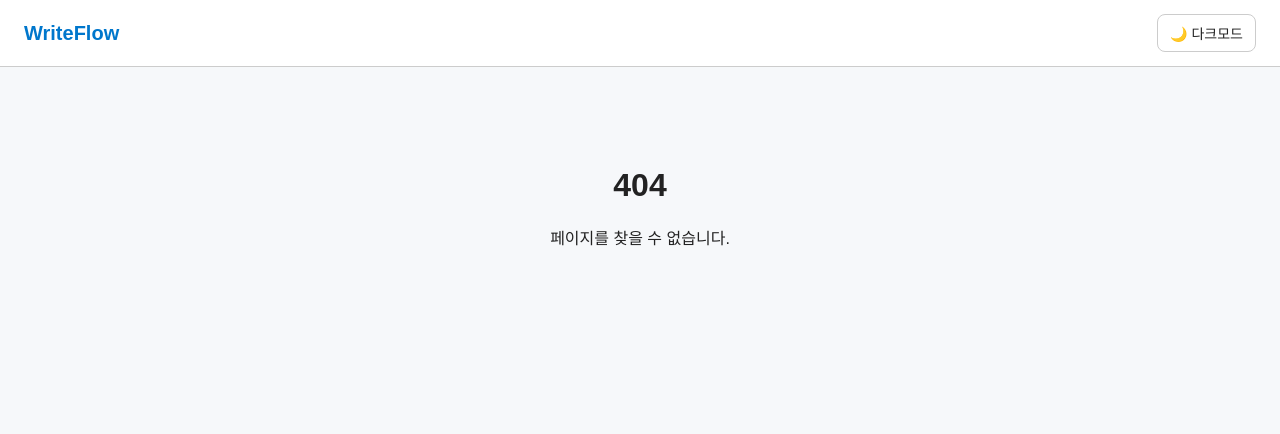
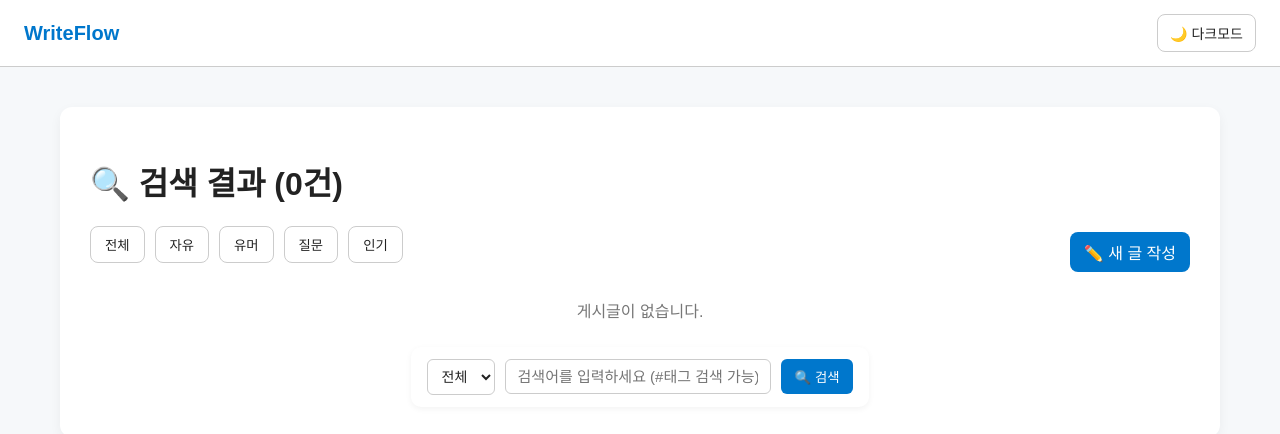
Before and after one commit to sgbada/writeflow, a React (Vite) app in the folder apps/web-public/: page /search in a window 1280 px wide. Before the commit this address had no page. Shown: the top 434 px of the page. Built offline with nearby package versions, Linux system fonts and the light colour scheme; what react-quill-new would draw is missing.

Commit message:
feat: 검색 기능  수정

```diff
--- a/apps/web-public/src/PostsList.tsx
+++ b/apps/web-public/src/PostsList.tsx
@@ -1,3 +1,4 @@
+
 import { Link, useParams, useNavigate, useLocation } from 'react-router-dom'
 import { usePostsStore } from './store/posts'
 import { useState, useEffect, ChangeEvent, FormEvent } from 'react'
@@ -9,61 +10,64 @@ export default function PostsList() {
   const navigate = useNavigate()
   const { posts } = usePostsStore()
 
-  const [board, setBoard] = useState<string>(boardName || '전체')
-  const [query, setQuery] = useState<string>(tagName ? `#${tagName}` : '')
+
+  const [board, setBoard] = useState(boardName || '전체')
+  const [query, setQuery] = useState(tagName ? `#${tagName}` : '')
   const [mode, setMode] = useState<'all' | 'title' | 'content' | 'tag'>(tagName ? 'tag' : 'all')
-  const [page, setPage] = useState<number>(1)
-  const postsPerPage = 10
+  const [page, setPage] = useState(1)
+  const postsPerPage = 15
   const TITLE_LIMIT = 25
-
-  // ✅ 인기 라우트 여부/기준
   const isPopular = location.pathname.startsWith('/popular')
   const POPULAR_THRESHOLD = 1
-
-  // 경로/파라미터 변화에 따른 상태 초기화
+  const [inputValue, setInputValue] = useState('')
+  // ✅ 검색어를 주소에서 불러오기 (/search?q=...)
   useEffect(() => {
-    if (isPopular) {
+  const sp = new URLSearchParams(location.search)
+  const q = sp.get('q')?.trim() || ''
+  if (location.pathname.startsWith('/search')) {
+    setBoard('검색 결과')
+    setQuery(q)
+    setInputValue(q) // ✅ 입력창에도 반영
+    setMode(q.startsWith('#') ? 'tag' : 'all')
+  } else if (isPopular) {
     setBoard('인기')
     setQuery('')
+    setInputValue('')
     setMode('all')
   } else {
     setBoard(boardName || '전체')
     if (tagName) {
       setQuery(`#${tagName}`)
+      setInputValue(`#${tagName}`)
       setMode('tag')
-      } else if (location.pathname === '/') {
+    } else {
       setQuery('')
+      setInputValue('')
       setMode('all')
     }
   }
   setPage(1)
-  }, [boardName, tagName, location.pathname, isPopular])
+}, [location.pathname, location.search, boardName, tagName, isPopular])
 
-  // 태그 검색이 아닌데 /tag/* 경로라면 홈으로
-  useEffect(() => {
-    if (!query.startsWith('#')) {
-      if (location.pathname.startsWith('/tag/')) navigate('/')
-    }
-  }, [query, navigate, location.pathname])
-
-  const handleBoardChange = (e: ChangeEvent<HTMLSelectElement>) => {
-    const selected = e.target.value
-    setBoard(selected)
-    if (selected === '전체') navigate('/')
-    else navigate(`/board/${selected}`)
+// ✅ 검색 제출 시 query 갱신
+const handleSearchSubmit = (e: FormEvent) => {
+  e.preventDefault()
+  const trimmed = inputValue.trim()
+  if (trimmed) navigate(`/search?q=${encodeURIComponent(trimmed)}`)
 }
 
-  const handleSearchSubmit = (e: FormEvent) => {
-    e.preventDefault()
-    setPage(1)
-  }
+  // ✅ 실시간 필터링 → 검색 페이지에서만 적용
+  const baseFiltered = posts.filter((p: Post) => {
+    const isSearchPage = location.pathname.startsWith('/search')
+    const q = (isSearchPage ? query : '').replace(/^#/, '').toLowerCase()
+    const boardMatch =
+      isPopular || isSearchPage
+        ? true
+        : board === '전체' || p.board === board
 
-  // 1차 필터: 말머리/검색어/태그 (인기는 말머리 무시)
-  const baseFiltered = posts.filter((p: Post) => {
-    const q = query.replace(/^#/, '').toLowerCase()
-    const boardMatch = isPopular ? true : (board === '전체' || p.board === board)
+    if (!q) return boardMatch
 
-    if (mode === 'tag') {
+    if (mode === 'tag' || query.startsWith('#')) {
       return boardMatch && (p.tags || []).some((t) => t.toLowerCase() === q)
     }
 
@@ -71,13 +75,14 @@ export default function PostsList() {
       mode === 'title'
         ? p.title.toLowerCase().includes(q)
         : mode === 'content'
-        ? p.content.toLowerCase().includes(q)
-        : p.title.toLowerCase().includes(q) || p.content.toLowerCase().includes(q)
+        ? (p.content || '').toLowerCase().includes(q)
+        : (p.title + (p.content || '')).toLowerCase().includes(q)
 
     return boardMatch && match
   })
 
-  // ✅ 인기 전용 필터/정렬: 추천 내림차순, 같으면 최신순
+
+  // ✅ 인기/일반 정렬
   const filtered = isPopular
     ? baseFiltered
         .filter((p) => (p.likes ?? 0) >= POPULAR_THRESHOLD)
@@ -86,14 +91,15 @@ export default function PostsList() {
             (b.likes ?? 0) - (a.likes ?? 0) ||
             +new Date(b.createdAt) - +new Date(a.createdAt)
         )
-    // 일반 목록은 최신글이 위로 (reverse)
     : baseFiltered.slice().reverse()
 
+  // ✅ 페이지네이션
   const totalPages = Math.ceil(filtered.length / postsPerPage)
   const start = (page - 1) * postsPerPage
   const end = start + postsPerPage
   const currentPosts = filtered.slice(start, end)
 
+  // ✅ 날짜 포맷
   const formatDate = (dateStr: string) => {
     const date = new Date(dateStr)
     const now = new Date()
@@ -102,25 +108,22 @@ export default function PostsList() {
       date.getMonth() === now.getMonth() &&
       date.getDate() === now.getDate()
 
-    if (isToday) {
-      return date.toLocaleTimeString('ko-KR', {
-        hour: '2-digit',
-        minute: '2-digit',
-        hour12: false,
-      })
-    } else {
-      return date.toLocaleDateString('ko-KR', {
-        month: '2-digit',
-        day: '2-digit',
-      })
-    }
+    return isToday
+      ? date.toLocaleTimeString('ko-KR', { hour: '2-digit', minute: '2-digit', hour12: false })
+      : date.toLocaleDateString('ko-KR', { month: '2-digit', day: '2-digit' })
   }
 
   return (
     <div className="container">
-      <h1>익명 게시판</h1>
+      <h1>
+        {location.pathname.startsWith('/search')
+          ? `🔍 검색 결과 (${filtered.length}건)`
+          : board === '인기'
+          ? '🔥 인기글'
+          : '익명 게시판'}
+      </h1>
 
-      {/* ✅ 게시판 탭 + 새 글 작성 버튼 */}
+      {/* 탭 */}
       <div className="board-tabs-row">
         <div className="board-tabs">
           {['전체', '자유', '유머', '질문', '인기'].map((b) => (
@@ -139,11 +142,15 @@ export default function PostsList() {
             </button>
           ))}
         </div>
-
         <Link to="/write" className="write-btn">✏️ 새 글 작성</Link>
       </div>
 
-      {/* ✅ 게시글 표 헤더 */}
+      {/* 게시글 */}
+      {filtered.length === 0 ? (
+        <p style={{ textAlign: 'center', marginTop: '20px', color: '#777' }}>
+          게시글이 없습니다.
+        </p>
+      ) : (
         <div className="post-table">
           <div className="post-table-header">
             <div className="col-num">번호</div>
@@ -154,23 +161,18 @@ export default function PostsList() {
             <div className="col-views">조회</div>
             <div className="col-likes">추천</div>
           </div>
-
-        {/* 게시글 리스트 */}
           {currentPosts.map((p, idx) => (
             <div key={p.id} className="post-row">
               <div className="col-num">{filtered.length - (start + idx)}</div>
               <div className="col-board">[{p.board}]</div>
               <div className="col-title">
                 <Link to={`/post/${p.id}`} className="title-link">
-              {(p.likes ?? 0) >= POPULAR_THRESHOLD && (
-                <span className="badge-hot">🔥 인기</span>
-              )}
+                  {(p.likes ?? 0) >= POPULAR_THRESHOLD && <span className="badge-hot">🔥 인기</span>}
                   {p.title.length > TITLE_LIMIT ? p.title.slice(0, TITLE_LIMIT) + '...' : p.title}
                   {p.comments?.length > 0 && (
                     <span className="comment-count">[{p.comments.length}]</span>
                   )}
                 </Link>
-
               </div>
               <div className="col-writer">익명</div>
               <div className="col-date">{formatDate(p.createdAt)}</div>
@@ -179,8 +181,9 @@ export default function PostsList() {
             </div>
           ))}
         </div>
+      )}
 
-      {/* ✅ 페이지네이션 */}
+      {/* 페이지네이션 */}
       {totalPages > 1 && (
         <div className="pagination">
           {Array.from({ length: totalPages }).map((_, i) => (
@@ -195,7 +198,7 @@ export default function PostsList() {
         </div>
       )}
 
-      {/* ✅ 페이지네이션 밑에 검색창 */}
+      {/* 검색창 */}
       <div className="search-area">
         <form onSubmit={handleSearchSubmit} className="search-form">
           <select
@@ -211,10 +214,11 @@ export default function PostsList() {
           <input
             type="text"
             placeholder="검색어를 입력하세요 (#태그 검색 가능)"
-            value={query}
-            onChange={(e) => setQuery(e.target.value)}
+            value={inputValue}
+            onChange={(e) => setInputValue(e.target.value)} // ✅ 이제 query는 안 바뀜
             className="search-box"
           />
+
 
           <button type="submit" className="search-btn">🔍 검색</button>
         </form>
--- a/apps/web-public/src/app.tsx
+++ b/apps/web-public/src/app.tsx
@@ -25,13 +25,21 @@ function AppRoutes() {
   const location = useLocation()
   return (
     <Routes>
+      {/* 기본 라우트 */}
       <Route path="/" element={<PostsList key="home" />} />
       <Route path="/board/:boardName" element={<PostsList key={location.pathname} />} />
       <Route path="/tag/:tagName" element={<PostsList key={location.pathname} />} />
       <Route path="/popular" element={<PostsList key="popular" />} />
+
+      {/* ✅ 추가된 검색 라우트 */}
+      <Route path="/search" element={<PostsList key={`search-${location.search}`} />} />
+
+      {/* 상세/작성/수정 */}
       <Route path="/post/:id" element={<PostDetail key={location.pathname} />} />
       <Route path="/write" element={<WritePost />} />
       <Route path="/edit/:id" element={<WritePost />} />
+
+      {/* 404 */}
       <Route path="*" element={<NotFound />} />
     </Routes>
   )
```
Lines whose indentation alone changed are shown as unchanged.
